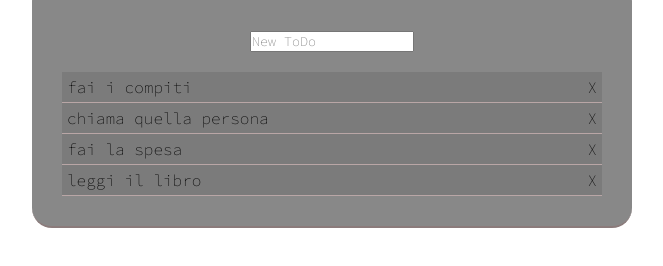
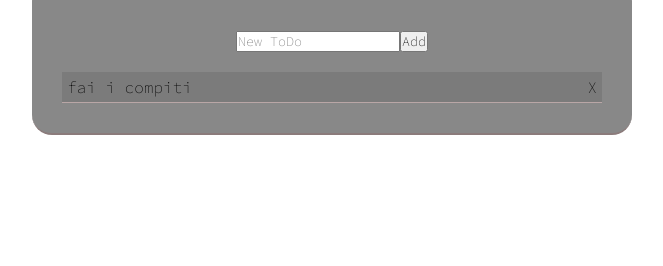
Before and after one commit to stfDeveloper/vue-todolist, a plain HTML site: page index.html in a window 1280 px wide. Shown: the part 82-348 px from the top of the page, without its empty margins (308-971 px from the left). Drawn offline with nearby package versions, Linux system fonts and the light colour scheme.

Commit message:
milestone e bonus finiti, al click tutti i toDo sono cambiano true/false

```diff
--- a/index.html
+++ b/index.html
@@ -17,8 +17,12 @@
     <main id="app" class="container">
         <div class="input">
             <input v-model="todoInput" @keyup.enter="toDos.push(todoInput)" type="text" placeholder ="New ToDo">
+            <button @click="toDos.push(todoInput)">Add</button>
         </div>
-        <div v-for="item in toDos" class="toDo">{{item.task}}
+        <div v-for="item in toDos" class="toDo">
+            <p v-on:click="notDone = !notDone" v-bind:class="{ notDone: notDone }" style="display: inline; cursor: pointer;">
+                {{item}}
+            </p>
             <div style="float: right;display: inline;cursor: pointer;" @click="removeToDo(index)" class="close">X</div>
         </div>
 
--- a/myscript.js
+++ b/myscript.js
@@ -1,37 +1,19 @@
 let app = new Vue({
+    el: "#app",
 
-    el: "#app",
     data : {
+        notDone:false,
         toDos : [
-            {
-                task:"fai i compiti",
-                done: true,
-
-            },
-            {
-                task:"chiama quella persona",
-                done: true,
-            },
-            {
-                task:"fai la spesa",
-                done: true,
-            },
-            {
-                task:"leggi il libro",
-                done: true,
-            },
-    ]
+            "fai i compiti",
+        ]
     },
     methods: {
         removeToDo(index) {
           this.toDos.splice(index, 1);
         },
-        toggle(){
-            this.done= !done
-            console
-        },
+        line: function(){
+            this.notDone = !this.notDone
+        }
 
       }
-
-
 })
```
